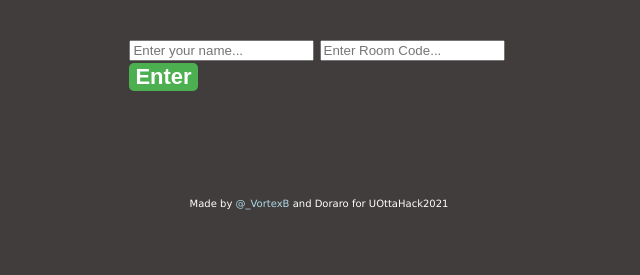
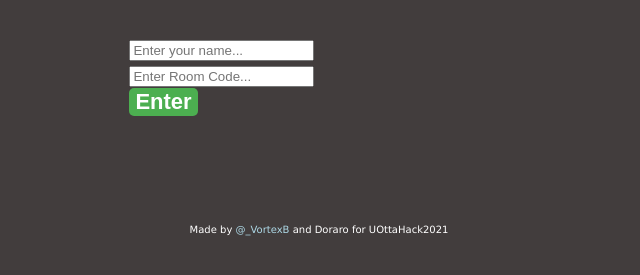
Before and after one commit to VortexB/Drinking-Companion, a website: page public/join.html in a window 1280 px wide. Shown: the part 177-452 px from the top of the page, without its empty margins (321-961 px from the left). Drawn offline with Linux system fonts and the light colour scheme.

Commit message:
Update join.html

```diff
--- a/public/join.html
+++ b/public/join.html
@@ -18,6 +18,7 @@
                     placeholder="Enter your name..."
                     required
                 />
+        <br>
         <input
                     type="text"
                     name="room-code"
@@ -25,7 +26,7 @@
                     placeholder="Enter Room Code..."
                     required
                 /> <br>
-        <button type="submit" class="btn">Enter</button>
+        <button type="submit" class="btn" id = "testv">Enter</button>
     </form>
     <footer class="footer">
         <p>Made by <a href="https://twitter.com/_VortexB" target="_blank">@_VortexB</a> and Doraro for UOttaHack2021</p>
```
